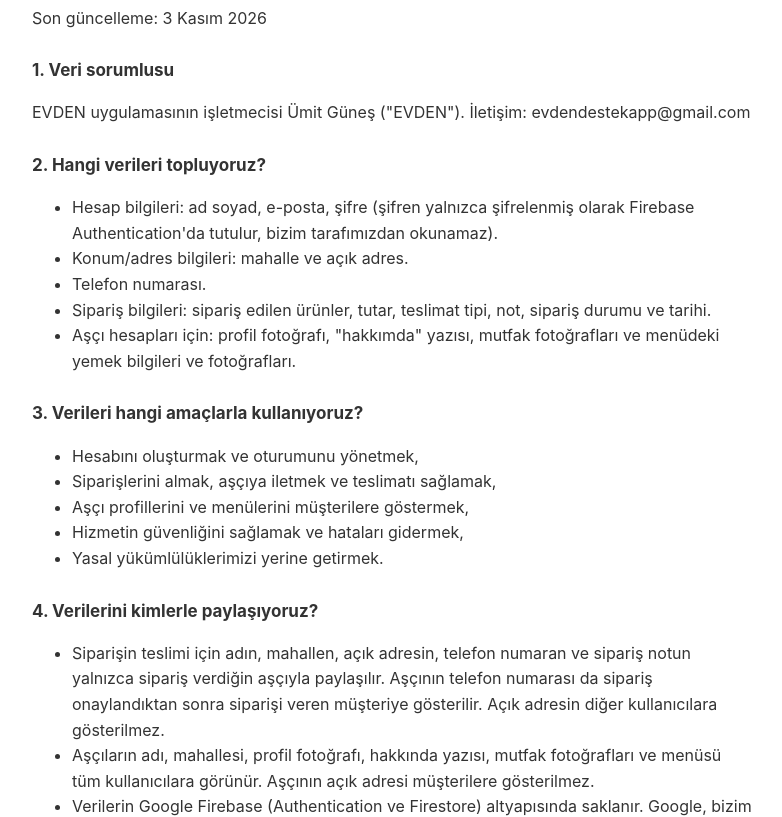
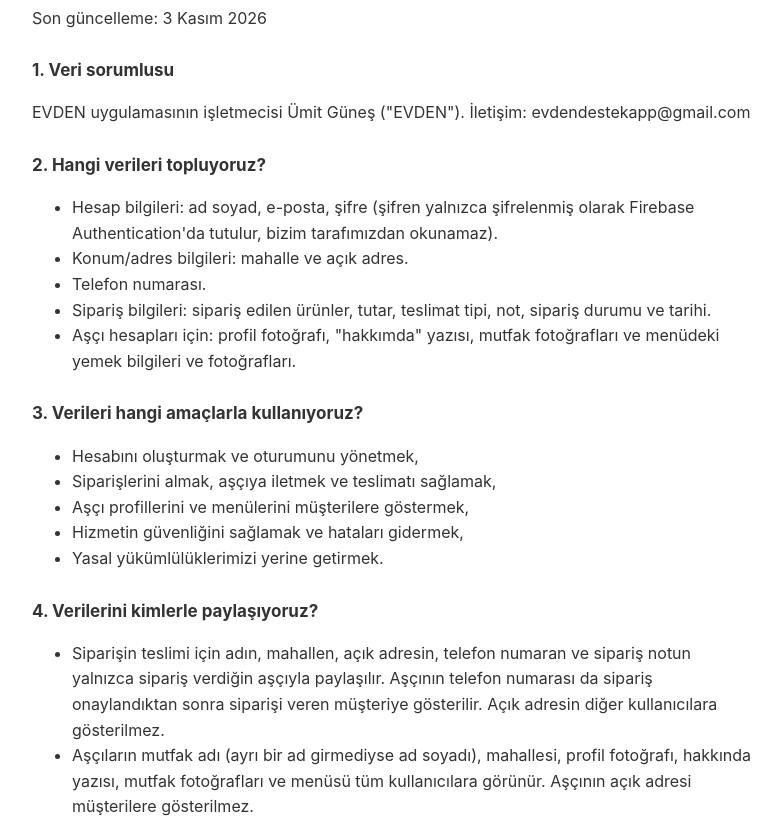
Before and after one commit to koumitg/evden-site, a plain HTML site: page privacy.html in a window 1280 px wide. Shown: the part 138-955 px from the top of the page, without its empty margins (248-1030 px from the left). Drawn offline with Linux system fonts and the light colour scheme.

Commit message:
Add files via upload

```diff
--- a/privacy.html
+++ b/privacy.html
@@ -23,7 +23,7 @@ h1{color:#FF6B00}h2{font-size:17px;margin-top:26px}a{color:#FF6B00}nav a{margin-
 <h2>4. Verilerini kimlerle paylaşıyoruz?</h2>
 <ul>
 <li>Siparişin teslimi için adın, mahallen, açık adresin, telefon numaran ve sipariş notun yalnızca sipariş verdiğin aşçıyla paylaşılır. Aşçının telefon numarası da sipariş onaylandıktan sonra siparişi veren müşteriye gösterilir. Açık adresin diğer kullanıcılara gösterilmez.</li>
-<li>Aşçıların adı, mahallesi, profil fotoğrafı, hakkında yazısı, mutfak fotoğrafları ve menüsü tüm kullanıcılara görünür. Aşçının açık adresi müşterilere gösterilmez.</li>
+<li>Aşçıların mutfak adı (ayrı bir ad girmediyse ad soyadı), mahallesi, profil fotoğrafı, hakkında yazısı, mutfak fotoğrafları ve menüsü tüm kullanıcılara görünür. Aşçının açık adresi müşterilere gösterilmez.</li>
 <li>Verilerin Google Firebase (Authentication ve Firestore) altyapısında saklanır. Google, bizim adımıza veri işleyen hizmet sağlayıcıdır; veriler yurt dışında bulunan sunucularda işlenebilir.</li>
 <li>Yasal bir zorunluluk olmadıkça verilerini üçüncü kişilere satmaz veya pazarlama amacıyla paylaşmayız.</li>
 </ul>
```
